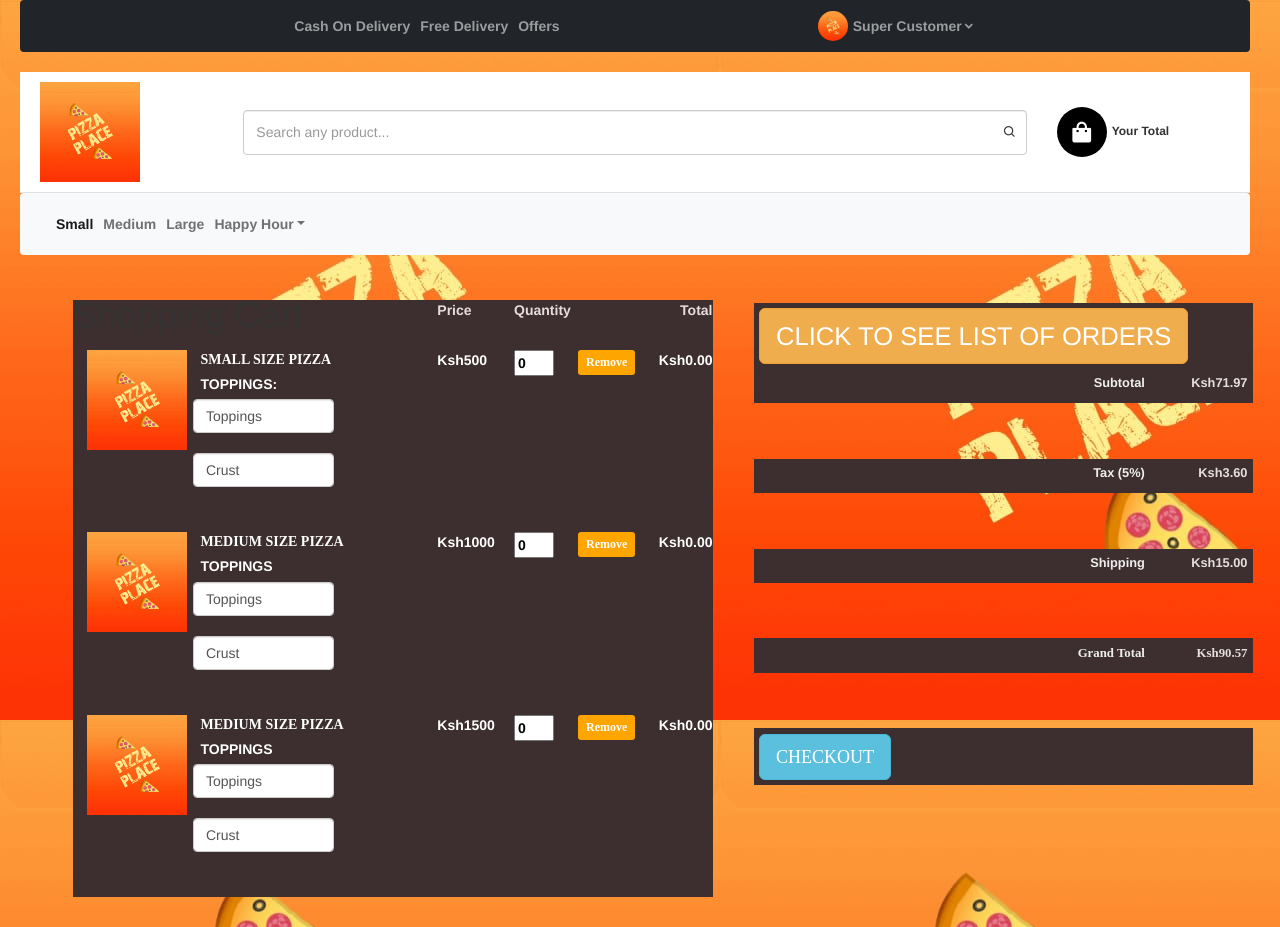
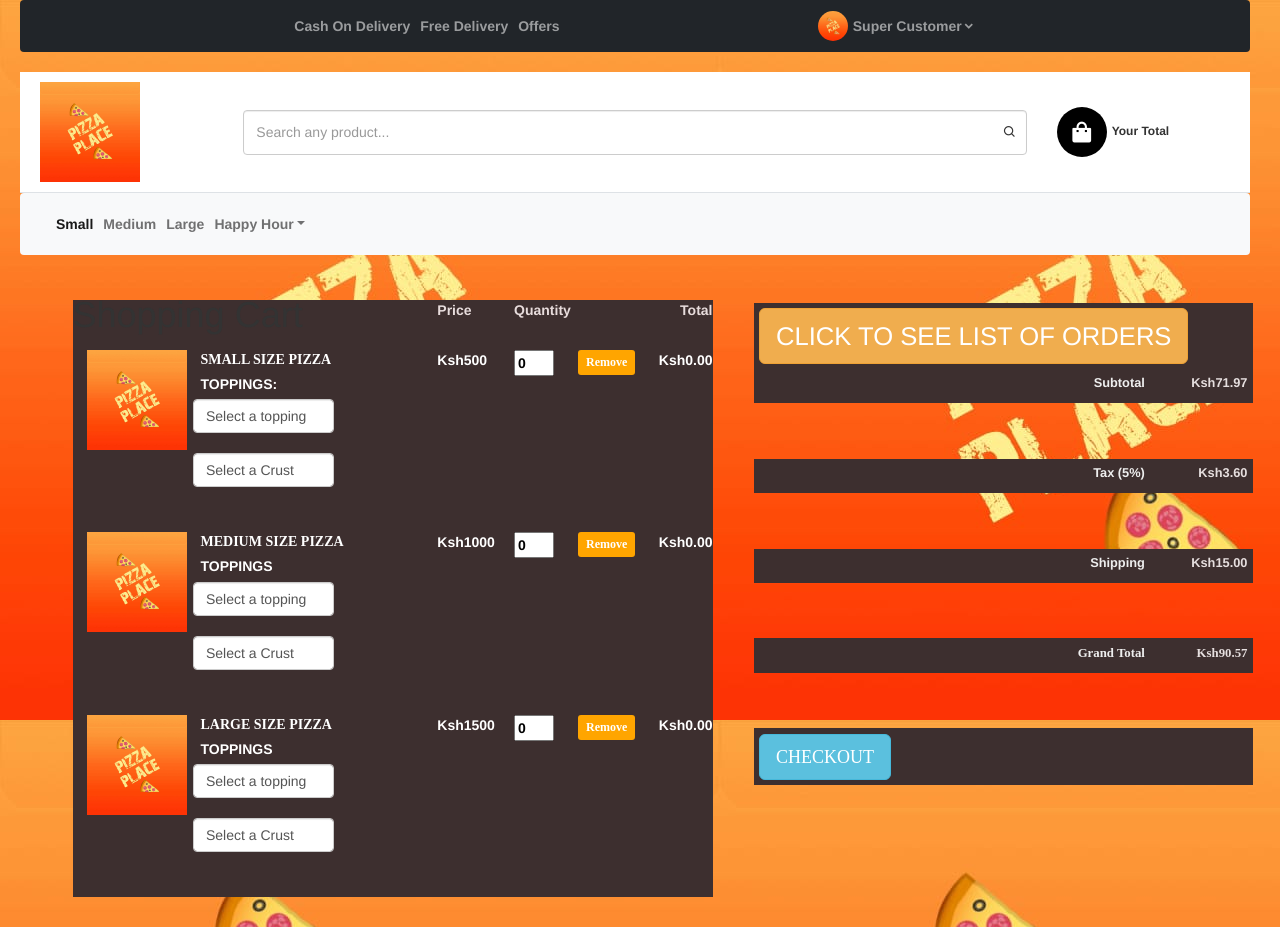
Before and after one commit to OndigoWendy/E-commerce-ordering-system, a plain HTML site: page index.html in a window 1280 px wide. Drawn offline with nearby package versions, Linux system fonts and the light colour scheme.

Commit message:
Change the select button labels for the different pizza sizes.

```diff
--- a/index.html
+++ b/index.html
@@ -97,7 +97,7 @@
                                 <div class="form-group row">
                                   <div class="col-7">
                                     <select name="toppingType" class="form-control" type="number"  id="toppingList"  >
-                                      <option value="Enter topping-type" selected>Toppings
+                                      <option value="Enter topping-type" selected>Select a topping
                                       <option value="Chicken"  >Chicken
                                       <option value="Beef">Beef
                                       <option value="Pineapple">Pineapple
@@ -113,7 +113,7 @@
                                     </select>
                                     <br>
                                     <select name="crustType" class="form-control" type="number"  id="crustList" >
-                                     <option value="Enter crust-type" selected>Crust
+                                     <option value="Enter crust-type" selected>Select a Crust
                                      <option value="Napoleon Crust"  >Napoleon crust
                                      <option value="Thin Crust">Thin crust
                                      <option value="Silican Style Crust">Silican style
@@ -146,7 +146,7 @@
                           <div class="form-group row">
                              <div class="col-7">
                               <select name="toppingType2" class="form-control" type="number"  id="toppingList" >
-                                <option value="Enter topping-type" selected>Toppings
+                                <option value="Enter topping-type" selected>Select a topping
                                 <option value="Chicken"  >Chicken
                                 <option value="Beef">Beef
                                 <option value="Pineapple">Pineapple
@@ -162,7 +162,7 @@
                               </select>
                               <br>
                               <select name="crustType2" class="form-control" type="number"  id="crustList" >
-                               <option value="Enter crust-type" selected>Crust
+                               <option value="Enter crust-type" selected> Select a Crust
                                <option value="Napoleon Crust"  >Napoleon crust
                                <option value="Thin Crust">Thin crust
                                <option value="Silican Style Crust">Silican style
@@ -188,12 +188,12 @@
                    <div class="product">
                       <div class="product-image"> <img src="images/logo.jpeg"> </div>
                       <div class="product-details">
-                          <div class="product-title">MEDIUM SIZE PIZZA</div>
+                          <div class="product-title">LARGE SIZE PIZZA</div>
                           <p class="product-description"> TOPPINGS</p>
                           <div class="form-group row">
                             <div class="col-7">
                               <select name="toppingType3" class="form-control" type="number"  id="toppingList" >
-                                <option value="Enter topping-type" selected>Toppings
+                                <option value="Enter topping-type" selected>Select a topping
                                 <option value="Chicken"  >Chicken
                                 <option value="Beef">Beef
                                 <option value="Pineapple">Pineapple
@@ -209,7 +209,7 @@
                               </select>
                               <br>
                               <select name="crustType3" class="form-control" type="number"  id="crustList" >
-                               <option value="Enter crust-type" selected>Crust
+                               <option value="Enter crust-type" selected>Select a Crust
                                <option value="Napoleon Crust"  >Napoleon crust
                                <option value="Thin Crust">Thin crust
                                <option value="Silican Style Crust">Silican style
```
